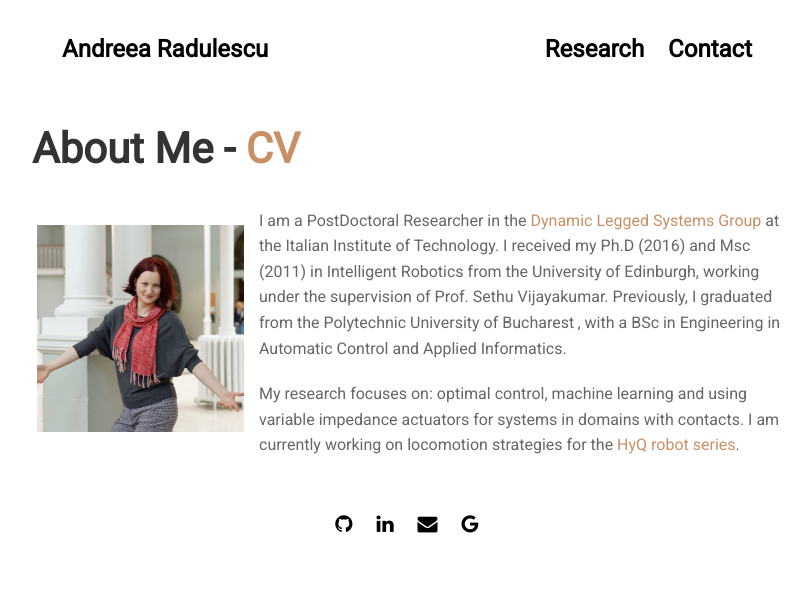
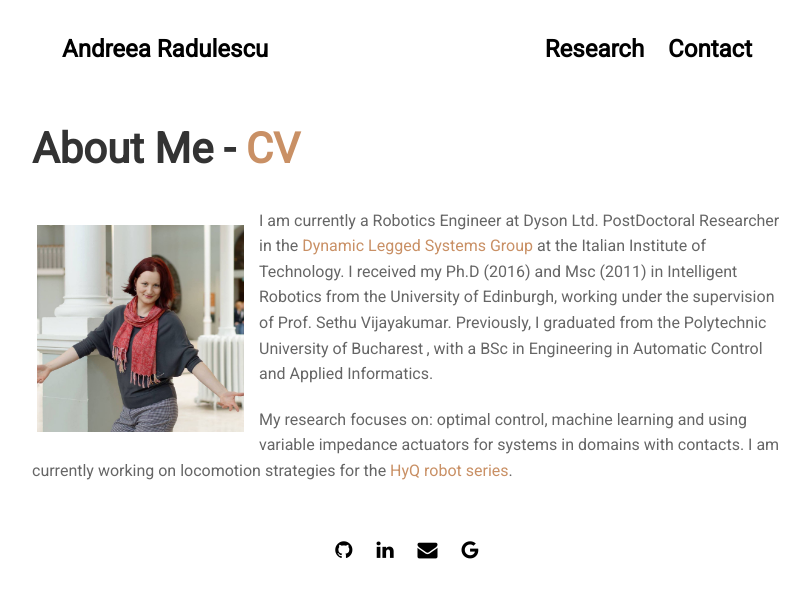
Before and after one commit to Rheea/rheea.github.io, a Jekyll site: the page built from index.html, in a window 1280 px wide. Shown: the top 598 px of the page, without its empty margins (233-1043 px from the left). Built offline with Jekyll 4.4.1, drawn with Linux system fonts in a browser that asks for light colours; nearby versions of some CDN libraries.

Commit message:
Update settings.yml

```diff
--- a/_data/settings.yml
+++ b/_data/settings.yml
@@ -44,7 +44,9 @@ about: >
   <img src="/files/imgs/profile.jpg" align="left" alt="Drawing" style="width: 27.6%; display:inline;margin:17px 15px 2px 5px;"/>
 
 
-  I am a PostDoctoral Researcher in the [Dynamic Legged Systems Group](https://dls.iit.it/) at the Italian Institute of Technology.  I received my Ph.D (2016) and Msc (2011) in Intelligent Robotics from the University of Edinburgh,  working under the supervision of Prof. Sethu Vijayakumar. Previously, I graduated from the Polytechnic University of Bucharest , with a BSc in Engineering in Automatic Control and Applied Informatics.
+  I am currently a Robotics Engineer at Dyson Ltd.
+
+  PostDoctoral Researcher in the [Dynamic Legged Systems Group](https://dls.iit.it/) at the Italian Institute of Technology.  I received my Ph.D (2016) and Msc (2011) in Intelligent Robotics from the University of Edinburgh,  working under the supervision of Prof. Sethu Vijayakumar. Previously, I graduated from the Polytechnic University of Bucharest , with a BSc in Engineering in Automatic Control and Applied Informatics.
 
 
   My research focuses on: optimal control, machine learning and using variable impedance actuators for systems in domains with contacts. I am currently working on locomotion strategies for the [HyQ robot series](https://dls.iit.it/robots).
```
